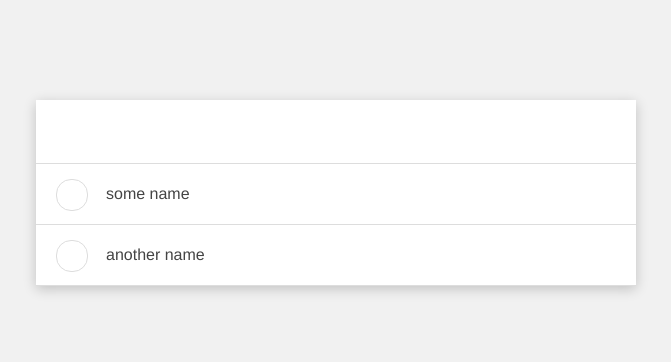
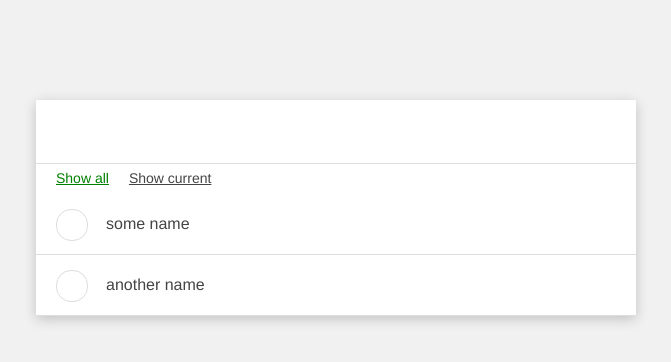
Before and after one commit to original001/todo-list, a React app: page / in a window 1280 px wide. Shown: the top 362 px of the page, without its empty margins (304-975 px from the left). Built offline with nearby package versions, Linux system fonts and the light colour scheme.

Commit message:
complete tests

```diff
--- a/src/views/App.jsx
+++ b/src/views/App.jsx
@@ -23,6 +23,17 @@ export const Input = styled.input`
   border-bottom: 1px solid #ddd;
 `
 
+export const Filter = styled.div`
+  padding: 5px ${sheetPadding};
+`
+
+const FilterLink = styled.span`
+  text-decoration: underline;
+  cursor: pointer;
+  margin-right: 20px;
+  color: ${props => props.active ? 'green' : 'inherit'};
+`
+
 let ID = 0;
 
 const getId = () => ID++
@@ -39,7 +50,7 @@ export default class App extends React.Component {
       checked: false,
       name: 'another name',
     }],
-
+    filter: 'all',
   }
   render() {
     return (
@@ -49,8 +60,21 @@ export default class App extends React.Component {
                  onChange={(e) => this.setState({inputValue: e.target.value})}
                  onKeyDown={this.handleKeyDown}
                />
-          {this.state.todos.map((item) =>
+          <Filter>
+            <FilterLink active={this.state.filter === 'all'}
+                        onClick={() => this.setState({filter: 'all'})}>
+                        Show all
+            </FilterLink>
+            <FilterLink active={this.state.filter === 'current'}
+                        onClick={() => this.setState({filter: 'current'})}>
+                        Show current
+            </FilterLink>
+          </Filter>
+          {this.state.todos.filter(todo => {
+            return this.state.filter === 'all' ? true : !todo.checked
+          }).map((item) =>
             <Item onClose={(e) => this.handleClose(e, item.id)}
+                  onCheck={(e) => this.handleCheck(e, item.id)}
                   key={item.id} checked={item.checked}>{item.name}</Item>
           )}
         </Sheet>
@@ -68,8 +92,13 @@ export default class App extends React.Component {
       })
     }
   }
-  handleClose = (_, id) => {
+  handleClose = (e, id) => {
+    e.stopPropagation();
     const todos = this.state.todos.filter(todo => todo.id !== id);
     this.setState({todos})
   }
+  handleCheck = (_, id) => {
+    const todos = this.state.todos.map(todo => todo.id !== id ? todo : {...todo, checked: !todo.checked});
+    this.setState({todos})
+  }
 }
--- a/src/views/Item.jsx
+++ b/src/views/Item.jsx
@@ -59,20 +59,14 @@ export const Close = styled.div`
 `
 
 export class Item extends React.Component {
-  state = {
-    checked: this.props.checked,
-  }
   render() {
     const props = this.props;
     return (
-      <ItemWrapper onClick={this.handleClick}>
-        <Check checked={this.state.checked}/>
+      <ItemWrapper onClick={this.props.onCheck}>
+        <Check checked={this.props.checked}/>
         <TextItem>{props.children}</TextItem>
         <Close onClick={this.props.onClose}/>
       </ItemWrapper>
     )
   }
-  handleClick = () => {
-    this.setState({checked: !this.state.checked})
-  }
 }
```
Also changed, not shown: 1 other file (tests, documents, lock files or other folders).
